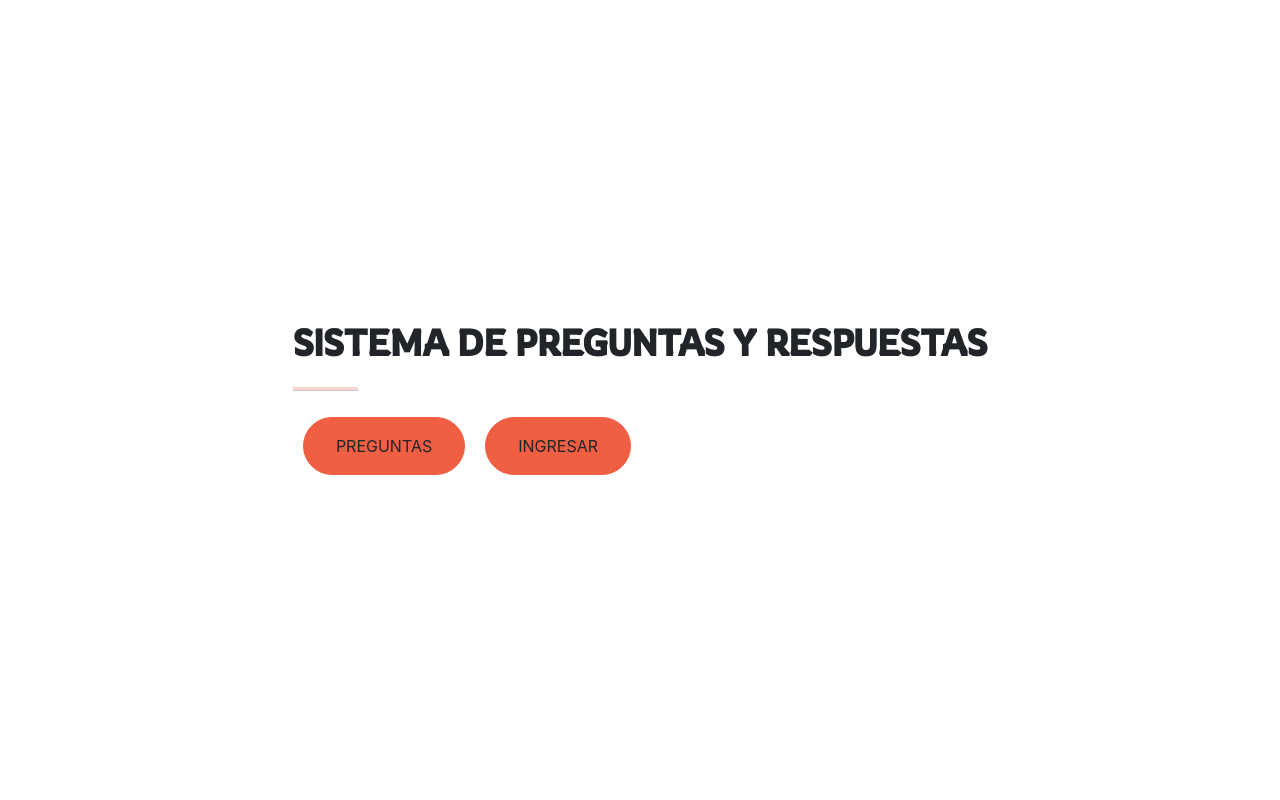
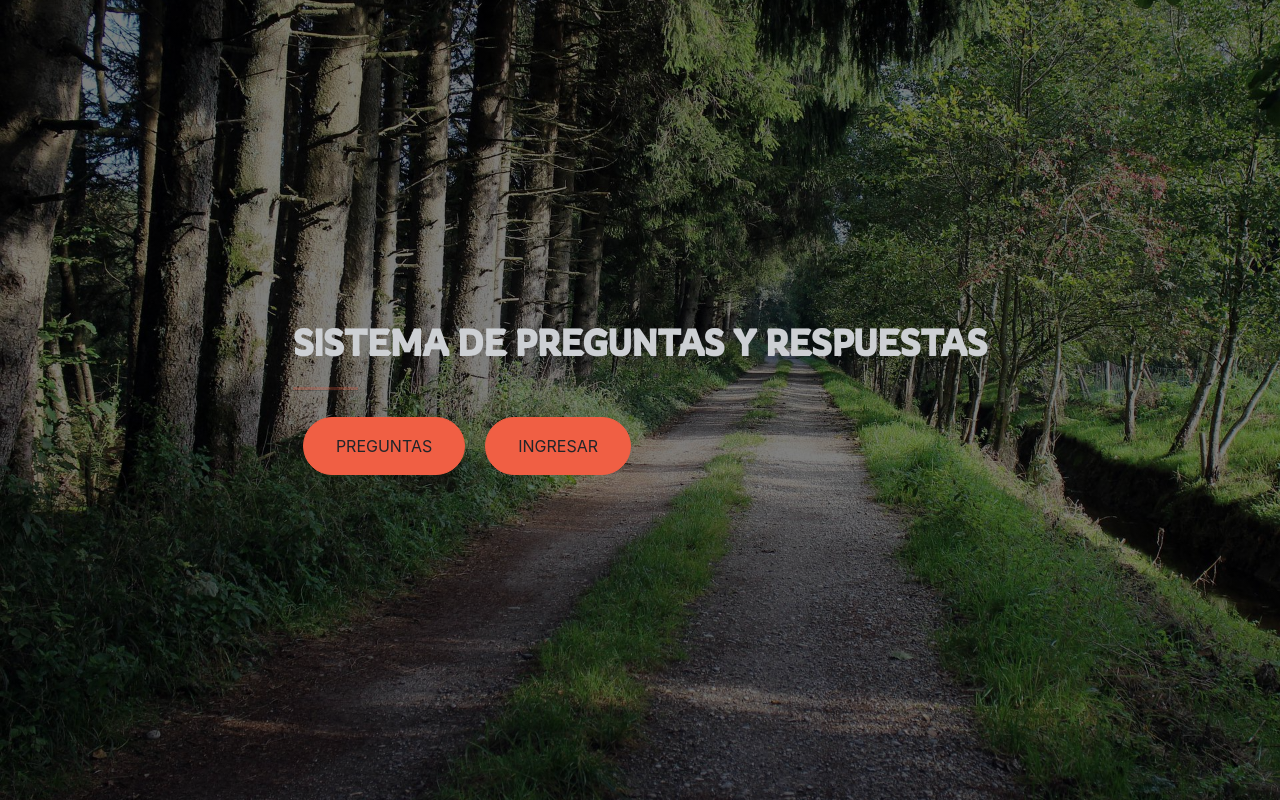
Before and after one commit to jcvellez/PreguntasyRespuestas, an Angular app: page /bienvenidos in a window 1280 px wide. Before the commit this address led to /. Built offline with nearby package versions, Linux system fonts and the light colour scheme.

Commit message:
Routing - configuracion de las diferentes rutas del proyecto

```diff
--- a/src/app/app-routing.module.ts
+++ b/src/app/app-routing.module.ts
@@ -1,7 +1,16 @@
 import { NgModule } from '@angular/core';
 import { RouterModule, Routes } from '@angular/router';
+import { BienvenidaComponent } from './components/inicio/bienvenida/bienvenida.component';
+import { LoginComponent } from './components/inicio/login/login.component';
+import { RegisterComponent } from './components/inicio/register/register.component';
 
-const routes: Routes = [];
+const routes: Routes = [
+  { path: '', redirectTo: '/bienvenidos', pathMatch: 'full' },
+  { path: 'bienvenidos', component: BienvenidaComponent },
+  { path: 'register', component: RegisterComponent },
+  { path: 'login', component: LoginComponent },
+  { path: '**', redirectTo: '/bienvenidos', pathMatch: 'full' }
+];
 
 @NgModule({
   imports: [RouterModule.forRoot(routes)],
--- a/src/app/components/inicio/bienvenida/bienvenida.component.css
+++ b/src/app/components/inicio/bienvenida/bienvenida.component.css
@@ -1,6 +1,7 @@
 p {
     font-family: 'Rowdies', cursive;
     font-size: 2.3em;
+    color:#CDD0D4;
 }
 
 .container {
--- a/src/app/components/inicio/bienvenida/bienvenida.component.html
+++ b/src/app/components/inicio/bienvenida/bienvenida.component.html
@@ -3,6 +3,6 @@
         <p><strong>SISTEMA DE PREGUNTAS Y RESPUESTAS</strong></p>
         <hr>
         <button class="btn btn primary btn-xl">PREGUNTAS</button>
-        <button class="btn btn primary btn-xl">INGRESAR</button>
+        <button class="btn btn primary btn-xl" routerLink="/login">INGRESAR</button>
     </div>
 </div>
--- a/src/app/components/inicio/inicio.component.css
+++ b/src/app/components/inicio/inicio.component.css
@@ -0,0 +1,5 @@
+.layout {
+    background: linear-gradient(rgba(0,0,0, 0.5), rgba(0,0,0, 0.5)), url(../../../assets/img/fondo.jpg);
+    background-size: cover;
+    background-position: center;
+}
--- a/src/app/components/inicio/inicio.component.html
+++ b/src/app/components/inicio/inicio.component.html
@@ -1 +1,3 @@
-<app-bienvenida></app-bienvenida>
+<div class="layout">
+    <router-outlet></router-outlet>
+</div>
```
Also changed, not shown: src/assets/img/fondo.jpg (added).
